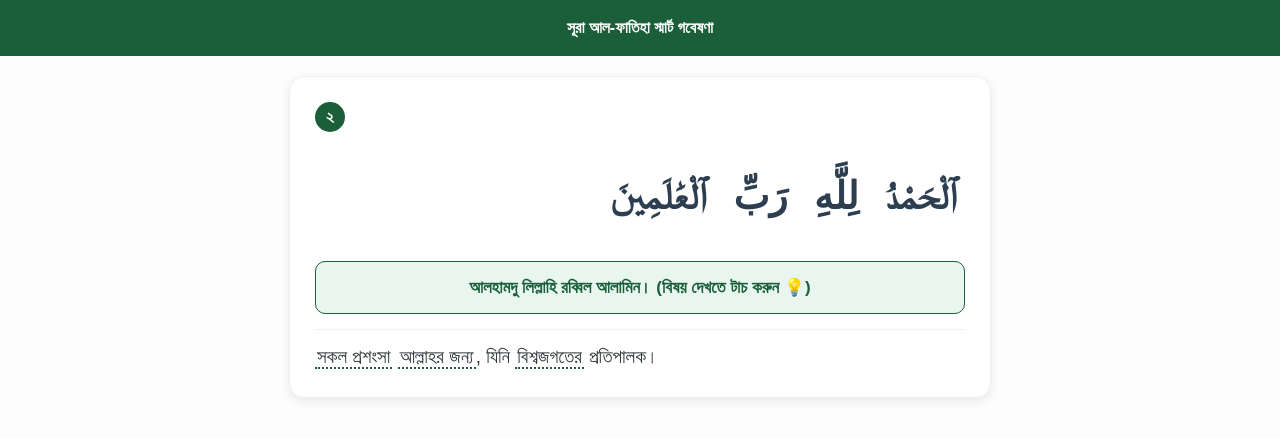
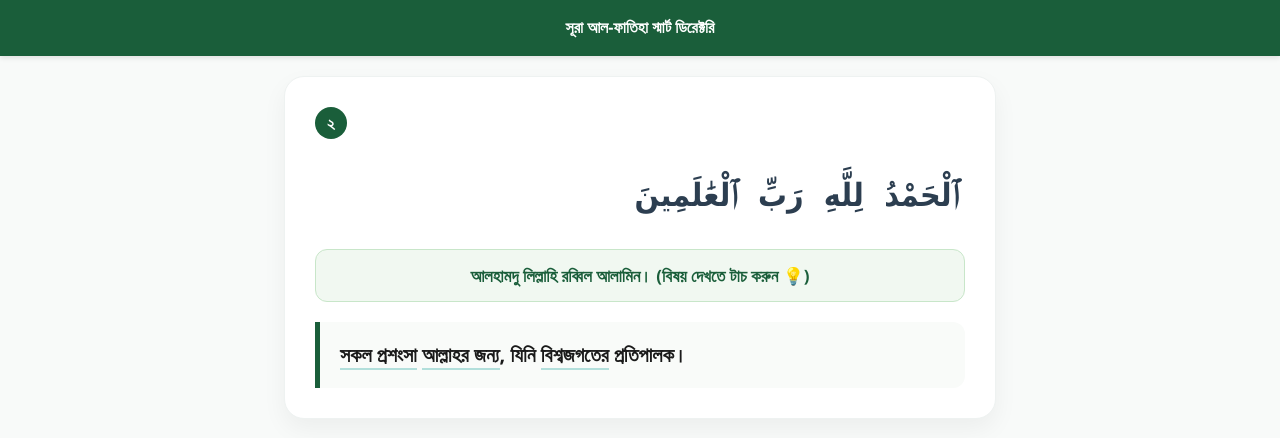
Before and after one commit to mosharrofkorem-boop/quran-project, a plain HTML site: page surah-fatiha.html in a window 1280 px wide. Drawn offline with Linux system fonts and the light colour scheme.

Commit message:
Refactor styles and improve functionality in HTML
Updated styling for body, card, and verse number. Improved translation box design and adjusted JavaScript functions for better functionality.

```diff
--- a/surah-fatiha.html
+++ b/surah-fatiha.html
@@ -5,71 +5,72 @@
     <meta name="viewport" content="width=device-width, initial-scale=1.0">
     <title>আল-কোরআন ডিজিটাল গবেষণা</title>
     <style>
-        body { font-family: 'Arial', sans-serif; margin: 0; background: #fdfdfd; line-height: 1.6; padding-bottom: 150px; scroll-behavior: smooth; }
-        .nav { background: #1a5e3a; color: white; padding: 15px; text-align: center; position: sticky; top: 0; z-index: 1000; font-weight: bold; }
+        body { font-family: 'Segoe UI', Tahoma, Geneva, Verdana, sans-serif; margin: 0; background: #f8faf9; line-height: 1.6; padding-bottom: 150px; scroll-behavior: smooth; }
+        .nav { background: #1a5e3a; color: white; padding: 15px; text-align: center; position: sticky; top: 0; z-index: 1000; font-weight: bold; box-shadow: 0 2px 5px rgba(0,0,0,0.1); }
 
-        .card { background: white; border-radius: 15px; padding: 25px; margin: 20px auto; max-width: 650px; box-shadow: 0 4px 12px rgba(0,0,0,0.08); border: 1px solid #eee; }
-        .verse-no { display: inline-block; background: #1a5e3a; color: white; border-radius: 50%; width: 30px; height: 30px; text-align: center; font-size: 16px; line-height: 30px; font-weight: bold; margin-bottom: 15px; }
+        .card { background: white; border-radius: 20px; padding: 30px; margin: 20px auto; max-width: 650px; box-shadow: 0 10px 25px rgba(0,0,0,0.05); border: 1px solid #eef2f1; }
+        .verse-no { display: inline-block; background: #1a5e3a; color: white; border-radius: 50%; width: 32px; height: 32px; text-align: center; font-size: 16px; line-height: 32px; font-weight: bold; margin-bottom: 20px; }
 
-        /* আরবি শব্দের কালার ও ডিজাইন */
-        .arabic { font-size: 38px; text-align: right; direction: rtl; line-height: 2.5; color: #2c3e50; font-weight: bold; }
-        .arabic span { cursor: pointer; display: inline-block; padding: 2px 8px; border-radius: 8px; transition: 0.3s; }
+        /* আরবি লেখা একটু ছোট ও মার্জিত করা হয়েছে */
+        .arabic { font-size: 32px; text-align: right; direction: rtl; line-height: 2.2; color: #2c3e50; font-weight: bold; margin-bottom: 15px; }
+        .arabic span { cursor: pointer; display: inline-block; padding: 0 6px; border-radius: 8px; transition: 0.3s; }
         .arabic span:active { background: #ffeb3b; }
 
         /* উচ্চারণ টাচ এরিয়া */
         .pronunciation {
-            font-size: 17px; color: #1a5e3a; font-weight: bold; margin: 15px 0;
-            border: 1px solid #1a5e3a; padding: 12px;
-            background: #e8f6ef; cursor: pointer; border-radius: 10px;
-            text-align: center;
+            font-size: 17px; color: #1a5e3a; font-weight: bold; margin: 20px 0;
+            border: 1px solid #c8e6c9; padding: 12px;
+            background: #f1f8f1; cursor: pointer; border-radius: 12px;
+            text-align: center; transition: 0.3s;
         }
 
-        /* বাংলা অনুবাদ ও প্রতিশব্দ ডিজাইন */
-        .translation { font-size: 19px; color: #2d3436; border-top: 1px solid #f0f0f0; padding-top: 12px; font-weight: 500; }
-        .translation span { cursor: pointer; border-bottom: 2px dotted #1a5e3a; padding: 0 2px; }
-        .translation span:active { background: #fff9c4; }
+        /* বাংলা অনুবাদ শিল্পশৈলী ও মোটা হরফ */
+        .translation-box {
+            background: #f9fbf9; border-left: 5px solid #1a5e3a; padding: 15px 20px;
+            border-radius: 0 12px 12px 0; margin-top: 15px;
+        }
+        .translation { font-size: 20px; color: #1a1a1a; font-weight: 800; /* অধিক মোটা হরফ */ line-height: 1.8; }
+        .translation span { cursor: pointer; border-bottom: 2px solid #b2dfdb; transition: 0.2s; }
+        .translation span:hover { background: #e0f2f1; }
 
         /* পপ-আপ তথ্য বক্স */
         #info-box { position: fixed; bottom: 0; left: 0; right: 0; background: white; border-top: 6px solid #1a5e3a; padding: 25px; display: none; box-shadow: 0 -10px 30px rgba(0,0,0,0.2); z-index: 2000; border-radius: 25px 25px 0 0; max-height: 70vh; overflow-y: auto; }
         .close-btn { float: right; background: #e74c3c; color: white; border: none; padding: 10px 20px; border-radius: 10px; cursor: pointer; font-weight: bold; }
 
-        .action-btn {
-            display: block; background: #f0f2f5; color: #1a5e3a;
-            padding: 15px; margin-top: 12px; border-radius: 10px;
-            text-decoration: none; font-weight: bold; border-left: 5px solid #1a5e3a;
-            cursor: pointer;
-        }
+        .action-btn { display: block; background: #f0f2f5; color: #1a5e3a; padding: 15px; margin-top: 12px; border-radius: 10px; text-decoration: none; font-weight: bold; border-left: 5px solid #1a5e3a; cursor: pointer; }
         .list-container { display: none; margin-top: 10px; background: #fafafa; border-radius: 8px; padding: 5px; }
         .list-item { display: block; padding: 12px; color: #1a5e3a; text-decoration: none; border-bottom: 1px solid #eee; font-weight: bold; }
     </style>
 </head>
 <body>
 
-<div class="nav">সূরা আল-ফাতিহা স্মার্ট গবেষণা</div>
+<div class="nav">সূরা আল-ফাতিহা স্মার্ট ডিরেক্টরি</div>
 
 <div class="card" id="verse-2">
     <div class="verse-no">২</div>
 
     <div class="arabic">
-        <span onclick="showWordResearch('ٱلْحَمْدُ', '৩৮', ['১:২ (আল-ফাতিহা)', '৬:১ (আল-আনআম)', '১৮:১ (আল-কাহাফ)', '৩৪:১ (সাবা)'])">ٱلْحَمْدُ</span>
+        <span onclick="showWordResearch('ٱلْحَمْدُ', '৩৮', ['১:২ (আল-ফাতিহা)', '৬:১ (আল-আনআম)', '১৮:১ (আল-কাহাফ)'])">ٱلْحَمْدُ</span>
         <span onclick="showWordResearch('لِلَّهِ', '২৬৯৯', ['১:২ (আল-ফাতিহা)', '২:১৬৩ (আল-বাকারাহ)'])">لِلَّهِ</span>
         <span onclick="showWordResearch('رَبِّ', '৯৭০', ['১:২ (আল-ফাতিহা)', '১১৪:১ (আন-নাস)'])">رَبِّ</span>
-        <span onclick="showWordResearch('ٱلْعَٰلَمِينَ', '৭৩', ['১:২ (আল-ফাতিহা)', '২৬:২৩ (আশ-শুয়ারা)'])">ٱلْعَٰلَمِينَ</span>
+        <span onclick="showWordResearch('ٱلْعَٰলَمِينَ', '৭৩', ['১:২ (আল-ফাতিহা)', '২৬:২৩ (আশ-শুয়ারা)'])">ٱلْعَٰلَمِينَ</span>
     </div>
 
-    <div class="pronunciation" onclick="showTopicResearch('বিষয়ভিত্তিক আয়াতসমূহ', 'এই আয়াতে আল্লাহর প্রশংসা ও রব্বুবিয়্যাত বর্ণিত হয়েছে।', ['আল্লাহর প্রশংসা (১:২, ৬:১)', 'বিশ্বজগতের সৃষ্টি (২:২৯, ৭:৫৪)'])">
+    <div class="pronunciation" onclick="showTopicResearch('বিষয়ভিত্তিক আয়াতসমূহ', 'এই আয়াতে আল্লাহর প্রশংসা বর্ণিত হয়েছে।', ['আল্লাহর প্রশংসা (১:২, ৬:১)', 'বিশ্বজগতের সৃষ্টি (২:২৯)'])">
         আলহামদু লিল্লাহি রব্বিল আলামিন। (বিষয় দেখতে টাচ করুন 💡)
     </div>
 
-    <div class="translation">
-        <span onclick="showInfo('সকল প্রশংসা', 'প্রতিশব্দ: স্তুতি, গুণগান, মহিমা কীর্তন, শোকর গোজারি।')">সকল প্রশংসা</span>
-        <span onclick="showInfo('আল্লাহর জন্য', 'প্রতিশব্দ: মাবুদ, ইলাহ, খালিক, পরম সত্তা।')">আল্লাহর জন্য</span>, যিনি
-        <span onclick="showInfo('বিশ্বজগতের', 'প্রতিশব্দ: সারা জাহান, সৃষ্টিজগত, কুল মাখলুকাত।')">বিশ্বজগতের</span> প্রতিপালক।
+    <div class="translation-box">
+        <div class="translation">
+            <span onclick="showInfo('সকল প্রশংসা', 'প্রতিশব্দ: স্তুতি, গুণগান, মহিমা কীর্তন।')">সকল প্রশংসা</span>
+            <span onclick="showInfo('আল্লাহর জন্য', 'প্রতিশব্দ: মাবুদ, খালিক, পরম সত্তা।')">আল্লাহর জন্য</span>, যিনি
+            <span onclick="showInfo('বিশ্বজগতের', 'প্রতিশব্দ: সারা জাহান, সৃষ্টিজগত।')">বিশ্বজগতের</span> প্রতিপালক।
+        </div>
     </div>
 </div>
 
 <div id="info-box">
-    <button class="close-btn" onclick="closeBox()">বন্ধ করুন</button>
+    <button class="close-btn" onclick="closeBox()">× বন্ধ করুন</button>
     <h3 id="box-title" style="color: #1a5e3a; margin-top: 0; font-size: 24px;"></h3>
     <div id="box-content"></div>
 </div>
@@ -78,18 +79,16 @@
     function showInfo(title, desc) {
         document.getElementById('info-box').style.display = 'block';
         document.getElementById('box-title').innerText = title;
-        document.getElementById('box-content').innerHTML = `<p style="font-size:19px; color:#444;">${desc}</p>`;
+        document.getElementById('box-content').innerHTML = `<p style="font-size:19px; color:#444; font-weight:bold;">${desc}</p>`;
     }
 
     function showWordResearch(word, count, verseList) {
         document.getElementById('info-box').style.display = 'block';
         document.getElementById('box-title').innerText = "শব্দ: " + word;
-
-        let listHtml = verseList.map(v => `<a href="#" class="list-item" onclick="closeBox()">📍 আয়াত: ${v}</a>`).join('');
-
+        let listHtml = verseList.map(v => `<a href="#" class="list-item">📍 আয়াত: ${v}</a>`).join('');
         document.getElementById('box-content').innerHTML = `
             <p style="font-size:18px;">কোরআনে এসেছে: <b>${count} বার</b></p>
-            <div class="action-btn" onclick="toggleList()">এই ${count} বারের লিস্ট বের করুন ↓</div>
+            <div class="action-btn" onclick="toggleList()">এই ${count} বারের ফুল লিস্ট ↓</div>
             <div id="data-list" class="list-container">${listHtml}</div>
         `;
     }
@@ -97,9 +96,7 @@
     function showTopicResearch(title, desc, topicList) {
         document.getElementById('info-box').style.display = 'block';
         document.getElementById('box-title').innerText = title;
-
-        let listHtml = topicList.map(t => `<a href="#" class="list-item" onclick="closeBox()">📖 বিষয়: ${t}</a>`).join('');
-
+        let listHtml = topicList.map(t => `<a href="#" class="list-item">📖 বিষয়: ${t}</a>`).join('');
         document.getElementById('box-content').innerHTML = `
             <p style="font-size:17px;">${desc}</p>
             <div class="action-btn" onclick="toggleList()">সংশ্লিষ্ট বিষয়ের আয়াত লিস্ট ↓</div>
```
